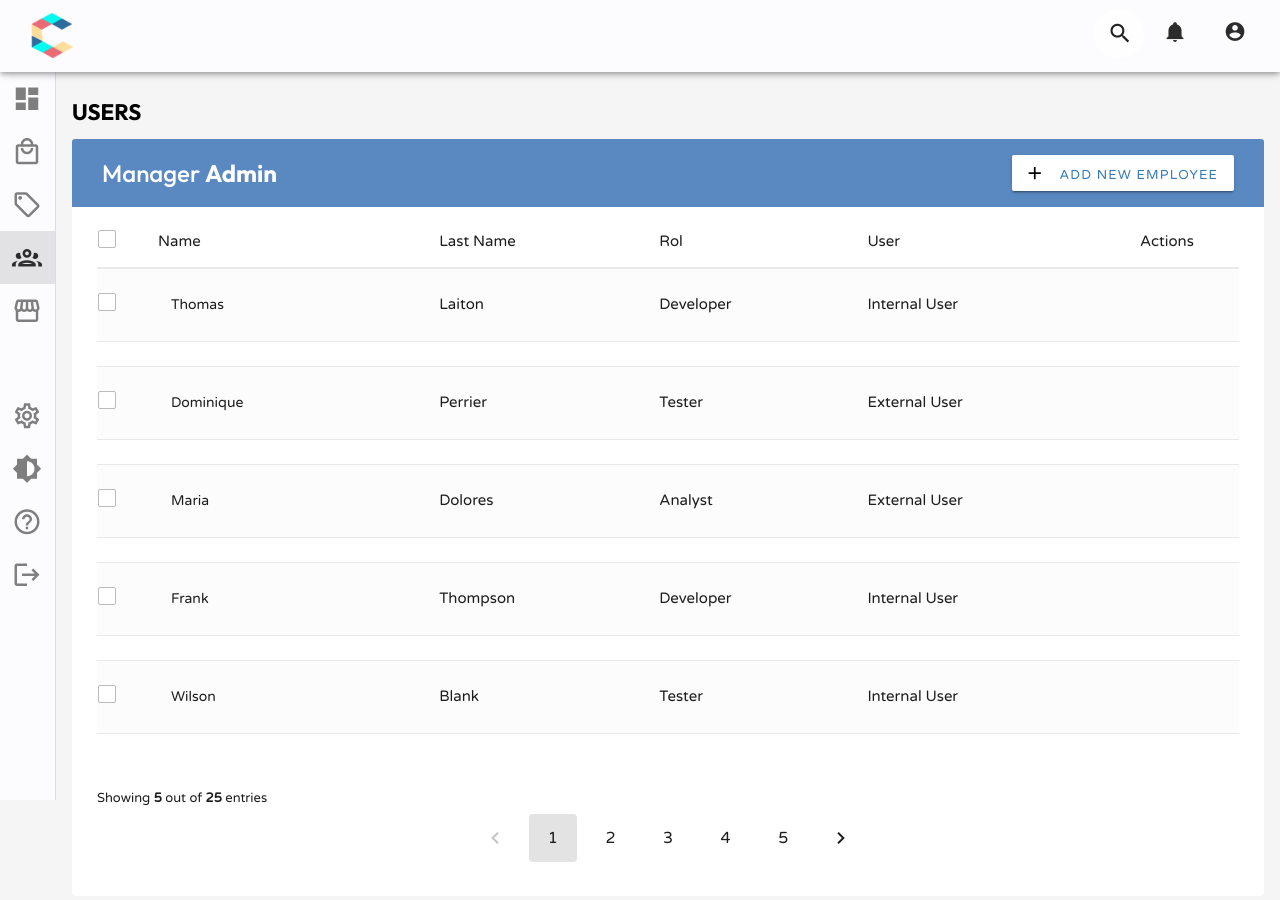
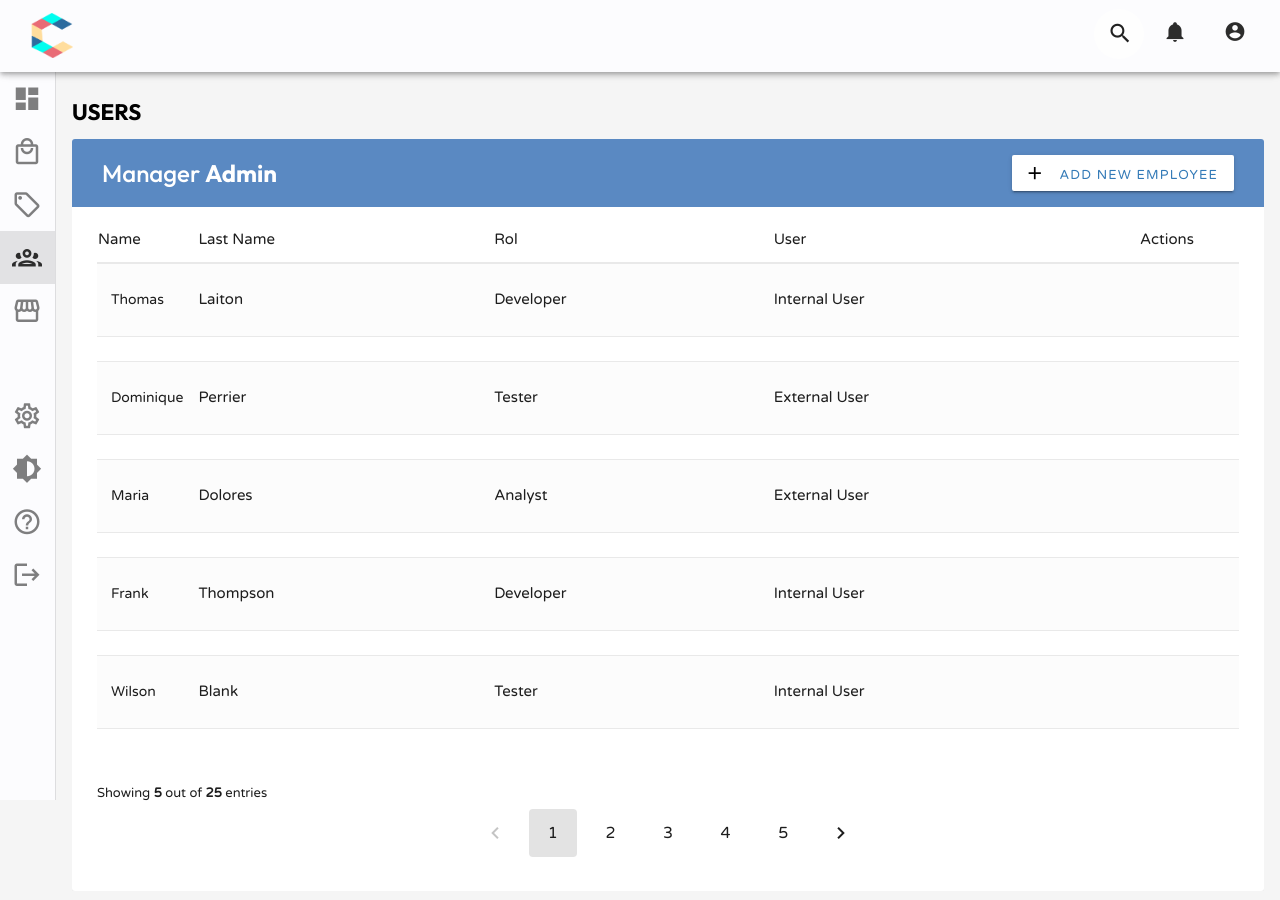
Before and after one commit to manuel-salvador/cenius, a Vue app: page /Users in a window 1280 px wide. Shown: the top 900 px of the page. Built offline with nearby package versions, Linux system fonts and the light colour scheme; what vue3-apexcharts would draw is missing.

Commit message:
fix: add the users section V2

```diff
--- a/src/views/UsersView.vue
+++ b/src/views/UsersView.vue
@@ -22,12 +22,6 @@
           <table class="table table-striped table-hover">
             <thead>
               <tr>
-                <th>
-                  <span class="custom-checkbox">
-                    <input type="checkbox" id="selectAll" />
-                    <label for="selectAll"></label>
-                  </span>
-                </th>
                 <th>Name</th>
                 <th>Last Name</th>
                 <th>Rol</th>
@@ -37,12 +31,6 @@
             </thead>
             <tbody>
               <tr>
-                <td>
-                  <span class="custom-checkbox">
-                    <input type="checkbox" id="checkbox1" name="options[]" value="1" />
-                    <label for="checkbox1"></label>
-                  </span>
-                </td>
                 <td>
                   <button
                     class="btn btn-link"
@@ -82,12 +70,6 @@
               </tr>
               <tr>
                 <td>
-                  <span class="custom-checkbox">
-                    <input type="checkbox" id="checkbox2" name="options[]" value="1" />
-                    <label for="checkbox2"></label>
-                  </span>
-                </td>
-                <td>
                   <button
                     class="btn btn-link"
                     type="button"
@@ -125,12 +107,6 @@
                 </td>
               </tr>
               <tr>
-                <td>
-                  <span class="custom-checkbox">
-                    <input type="checkbox" id="checkbox1" name="options[]" value="1" />
-                    <label for="checkbox3"></label>
-                  </span>
-                </td>
                 <td>
                   <button
                     class="btn btn-link"
@@ -170,12 +146,6 @@
               </tr>
               <tr>
                 <td>
-                  <span class="custom-checkbox">
-                    <input type="checkbox" id="checkbox1" name="options[]" value="1" />
-                    <label for="checkbox4"></label>
-                  </span>
-                </td>
-                <td>
                   <button
                     class="btn btn-link"
                     type="button"
@@ -214,12 +184,6 @@
               </tr>
 
               <tr>
-                <td>
-                  <span class="custom-checkbox">
-                    <input type="checkbox" id="checkbox1" name="options[]" value="1" />
-                    <label for="checkbox5"></label>
-                  </span>
-                </td>
                 <td>
                   <button
                     class="btn btn-link"
@@ -429,7 +393,7 @@ body {
   box-shadow: 0 1px 1px rgba(0, 0, 0, 0.05);
 }
 .table__drop-down div {
-  margin: 10px 70px;
+  margin: 10px 10px;
 }
 .table__drop-down div p {
   color: #000;
```
